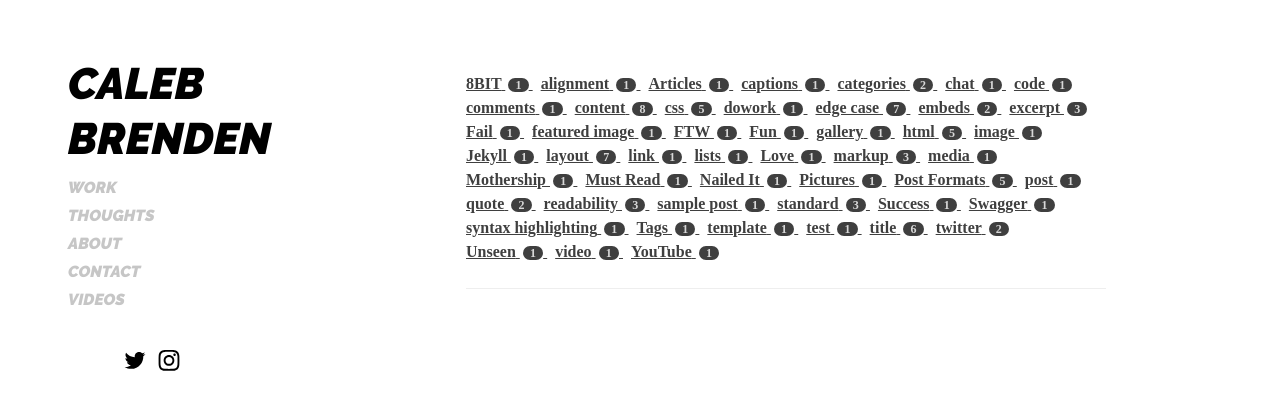
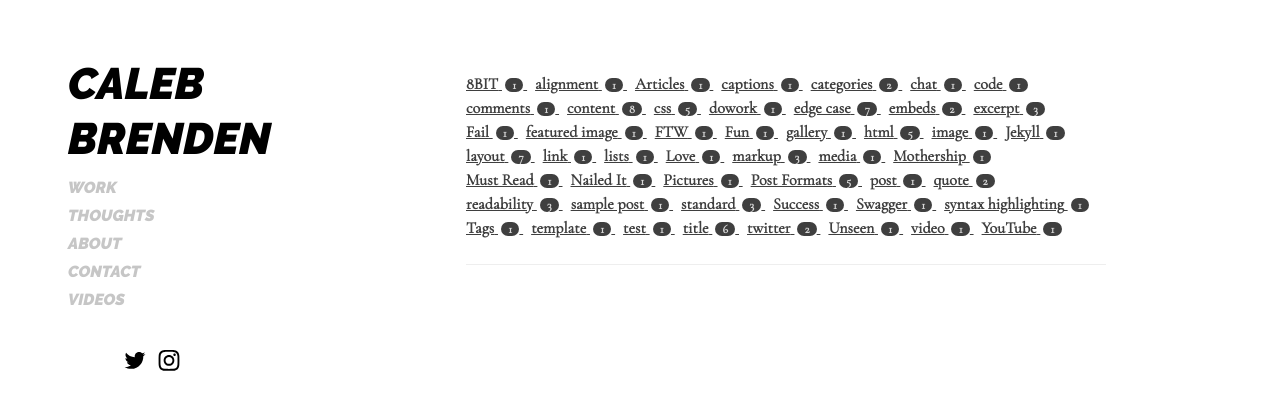
Before and after one commit to calebbrenden/my-site, a Jekyll site: the page built from tags.html, in a window 1280 px wide. Shown: the top 410 px of the page. Built offline with Jekyll 4.4.1, drawn with Linux system fonts in a browser that asks for light colours; some web fonts are replaced.

Commit message:
replaced body font, removed max-width from video media

```diff
--- a/_includes/font-includes.html
+++ b/_includes/font-includes.html
@@ -3,4 +3,4 @@
   different fonts as applicable.
 {% endcomment %}
 
-<link rel="stylesheet" href="https://fonts.googleapis.com/css?family=Raleway:900i|Goudy+Bookletter+1911" />
+<link rel="stylesheet" href="https://fonts.googleapis.com/css?family=Raleway:900i|Cormorant+Garamond" />
--- a/_sass/hydeout/_layout.scss
+++ b/_sass/hydeout/_layout.scss
@@ -127,7 +127,7 @@ body {
 ----------------------------------------------------------- */
 
 .media {
-  max-width: 800px;
+  /* max-width: 800px; */
   width: 100%;
   display: inline-block;
   &__video {
--- a/_sass/hydeout/_variables.scss
+++ b/_sass/hydeout/_variables.scss
@@ -15,7 +15,7 @@ $brown: #8f5536 !default;
 
 /* FONTS AND FONT SIZES */
 
-$root-font-family: 'Goudy Bookletter 1911', serif !default;
+$root-font-family: 'Cormorant Garamond', serif !default;
 
 /* ORIGINAL ROOT FONT SIZE WAS 1 REM */
 $root-font-size: 1rem !default;
@@ -23,7 +23,7 @@ $root-line-height: 1.5 !default;
 
 /* COLORS ON WEB PAGE */
 /* body-color ORIGINALLY $gray-5 */
-$body-color: $gray-6 !default;
+$body-color: $gray-5 !default;
 $body-muted: $gray-4 !default;
 $body-bg: #fff !default;
 /* link-color ORIGINALLY $red */
```
Also changed, not shown: 1 other file.
